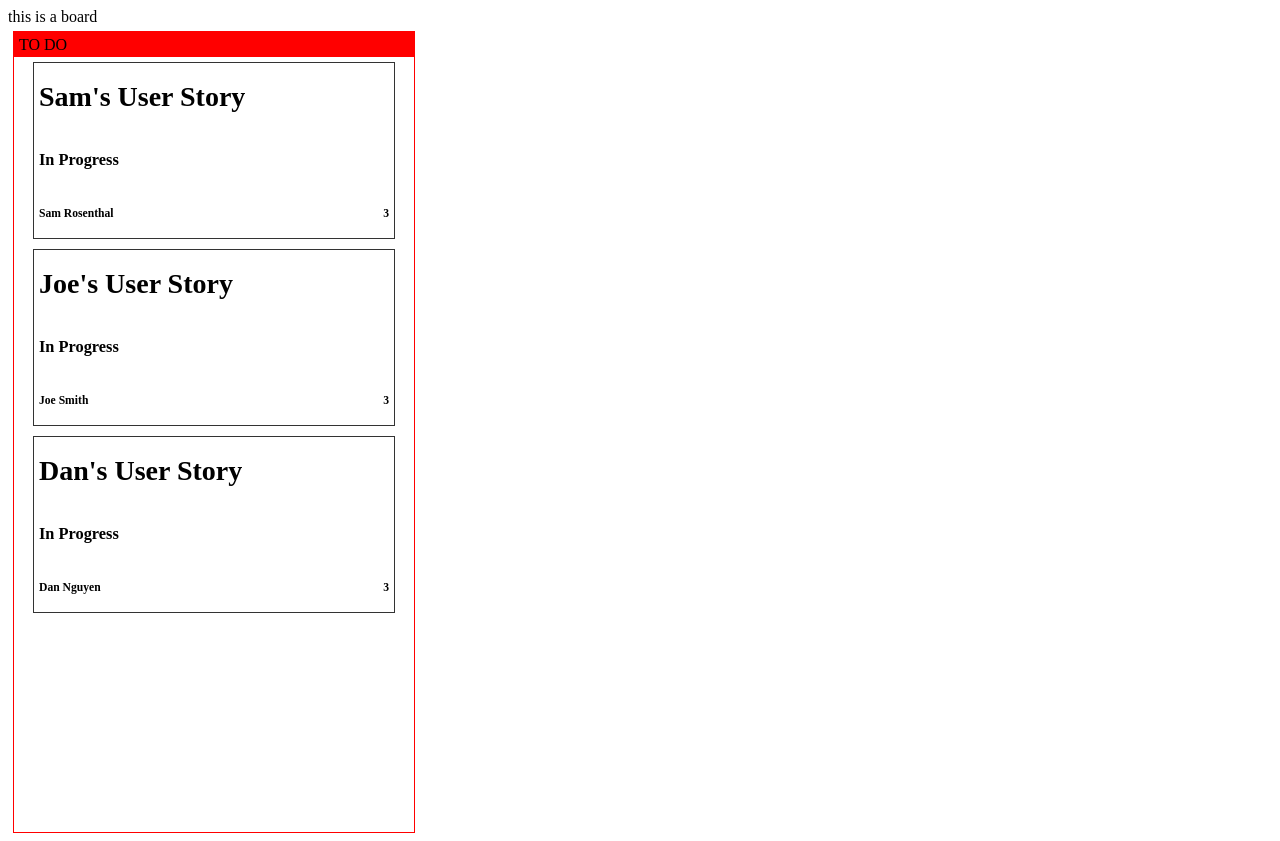
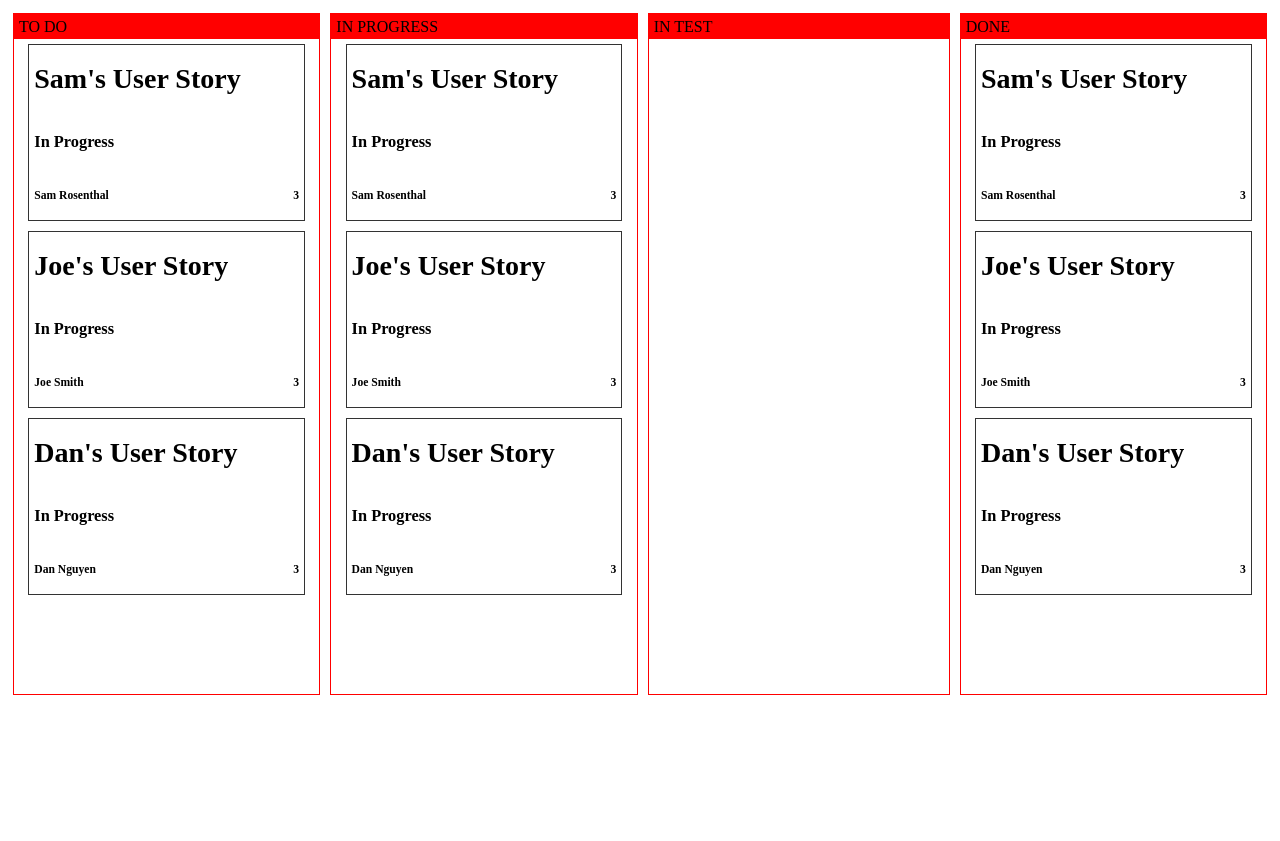
Before and after one commit to SammRosenthal/mini-react-projects, a React (Create React App) app in the folder another-jira-clone/: page / in a window 1280 px wide. After the commit the page ends 800 px from the top, so only its background shows below. Built offline with nearby package versions, Linux system fonts and the light colour scheme.

Commit message:
initial layout done

```diff
--- a/another-jira-clone/src/components/board/board.jsx
+++ b/another-jira-clone/src/components/board/board.jsx
@@ -1,11 +1,89 @@
-import React from 'react';
+import React, {useState} from 'react';
 import Lane from './lane/lane';
+import './board.scss';
 
 function Board() {
+    const [data, setData] = useState([
+        {
+            laneName: "TO DO",
+            laneItems: [
+                {
+                    title: "Sam's User Story",
+                    status: "In Progress",
+                    points: "3",
+                    user: "Sam Rosenthal"
+                },
+                {
+                    title: "Joe's User Story",
+                    status: "In Progress",
+                    points: "3",
+                    user: "Joe Smith"
+                },
+                {
+                    title: "Dan's User Story",
+                    status: "In Progress",
+                    points: "3",
+                    user: "Dan Nguyen"
+                }
+            ]
+        },{
+            laneName: "IN PROGRESS",
+            laneItems: [
+                {
+                    title: "Sam's User Story",
+                    status: "In Progress",
+                    points: "3",
+                    user: "Sam Rosenthal"
+                },
+                {
+                    title: "Joe's User Story",
+                    status: "In Progress",
+                    points: "3",
+                    user: "Joe Smith"
+                },
+                {
+                    title: "Dan's User Story",
+                    status: "In Progress",
+                    points: "3",
+                    user: "Dan Nguyen"
+                }
+            ]
+        },{
+            laneName: "IN TEST",
+            laneItems: []
+        },{
+            laneName: "DONE",
+            laneItems: [
+                {
+                    title: "Sam's User Story",
+                    status: "In Progress",
+                    points: "3",
+                    user: "Sam Rosenthal"
+                },
+                {
+                    title: "Joe's User Story",
+                    status: "In Progress",
+                    points: "3",
+                    user: "Joe Smith"
+                },
+                {
+                    title: "Dan's User Story",
+                    status: "In Progress",
+                    points: "3",
+                    user: "Dan Nguyen"
+                }
+            ]
+        }
+    ]);
+
     return (
-        <div>
-            this is a board
-            <Lane />
+        <div className="boardContainer">
+            {data.map((v, i) => {
+                return <Lane
+                    laneName={v.laneName}
+                    laneItems={v.laneItems}
+                />
+            })}
         </div>
     )
 }
--- /dev/null
+++ b/another-jira-clone/src/components/board/board.scss
@@ -0,0 +1,3 @@
+.boardContainer {
+    display: flex;
+}
--- a/another-jira-clone/src/components/board/lane/lane.jsx
+++ b/another-jira-clone/src/components/board/lane/lane.jsx
@@ -4,34 +4,13 @@ import './lane.scss';
 
 function Lane(props) {
     const [title, setTitle] = useState("TO DO");
-    const [cards, setCards] = useState([
-        {
-            title: "Sam's User Story",
-            status: "In Progress",
-            points: "3",
-            user: "Sam Rosenthal"
-        },
-        {
-            title: "Joe's User Story",
-            status: "In Progress",
-            points: "3",
-            user: "Joe Smith"
-        },
-        {
-            title: "Dan's User Story",
-            status: "In Progress",
-            points: "3",
-            user: "Dan Nguyen"
-        }
-
-    ]);
 
     return (
         <div className="laneContainer">
             <div className="laneTitle">
-                <p>{title}</p>
+                <p>{props.laneName}</p>
             </div>
-            {cards.map((v, i) => {
+            {props.laneItems.map((v, i) => {
                 return <Card
                     // key and id will be a unique identifier for each card
                     key={i}
--- a/another-jira-clone/src/components/board/lane/lane.scss
+++ b/another-jira-clone/src/components/board/lane/lane.scss
@@ -5,9 +5,10 @@
     flex-grow: 1;
     margin: 5px;
     border: 1px solid red;
-    max-width: 400px;
+    max-width: 25vw;
+    min-width: 300px;
     max-height: 70vh;
-    min-height: 800px;
+    min-height: 85vh;
     overflow-y: auto;
     overflow-x: hidden;
 
```
